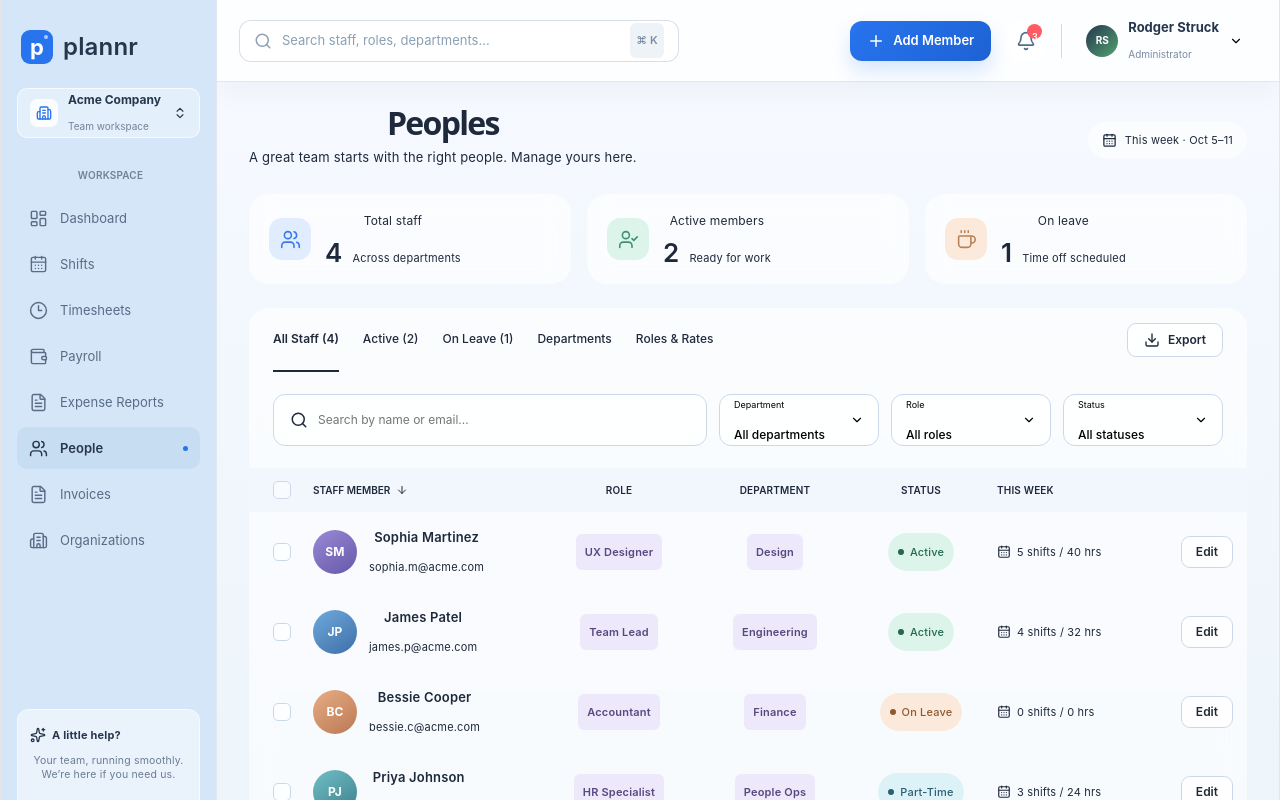
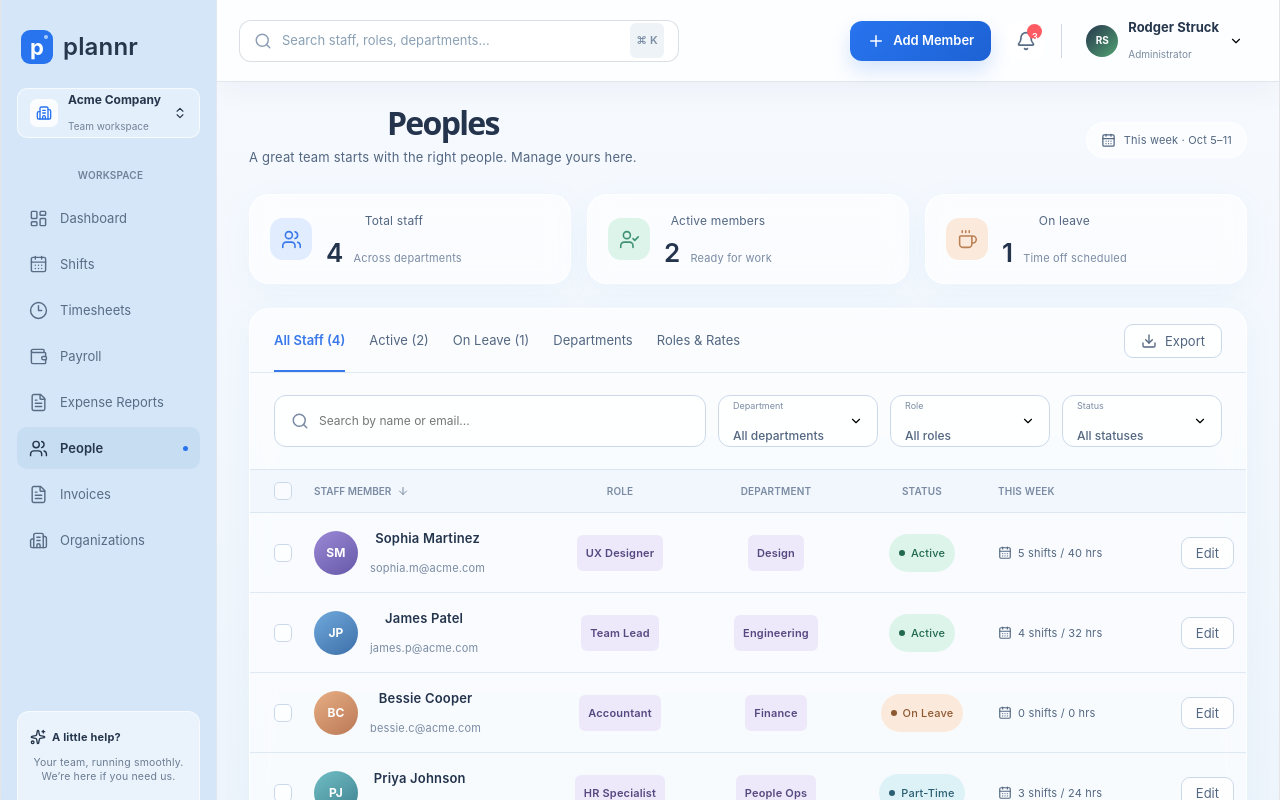
Before and after one commit to talhaimran3/fictional-space-robot, a React app in the folder multi-tenant-saas/frontend/: page /people in a window 1280 px wide. Shown: the top 800 px of the page. Built offline with nearby package versions, Linux system fonts and the light colour scheme; the HTML template or start-up script is replaced by a standard one.

Commit message:
fix(practice): restore People page CSS variables on .pp-page

```diff
--- a/multi-tenant-saas/frontend/src/practice/PlannrPeople.css
+++ b/multi-tenant-saas/frontend/src/practice/PlannrPeople.css
@@ -1,5 +1,40 @@
 @import url("https://fonts.googleapis.com/css2?family=Inter:wght@400;500;600;700&display=swap");
 
+/* Content-only People page (inside AdminLayout) — CSS vars must live on .pp-page */
+.pp-page,
+.pp-page * {
+  box-sizing: border-box;
+}
+
+.pp-page {
+  --pp-bg-start: #dcebf8;
+  --pp-bg-mid: #eff6ff;
+  --pp-bg-end: #e7eafb;
+  --pp-navy: #24344d;
+  --pp-text: #536781;
+  --pp-muted: #7a8ba3;
+  --pp-blue: #3978ea;
+  --pp-border: rgba(198, 215, 234, 0.5);
+  --pp-white-border: rgba(255, 255, 255, 0.85);
+  --pp-glass: rgba(255, 255, 255, 0.6);
+  --pp-shadow: 0 8px 32px rgba(80, 132, 191, 0.05);
+
+  width: 100%;
+  color: var(--pp-text);
+  font-family: "Inter", system-ui, sans-serif;
+  font-size: 13px;
+  position: relative;
+}
+
+.pp-page button,
+.pp-page input,
+.pp-page select {
+  font: inherit;
+}
+
+.pp-page button {
+  cursor: pointer;
+}
 
 /* Mobile Backdrop */
 .pp-mobile-backdrop {
```
